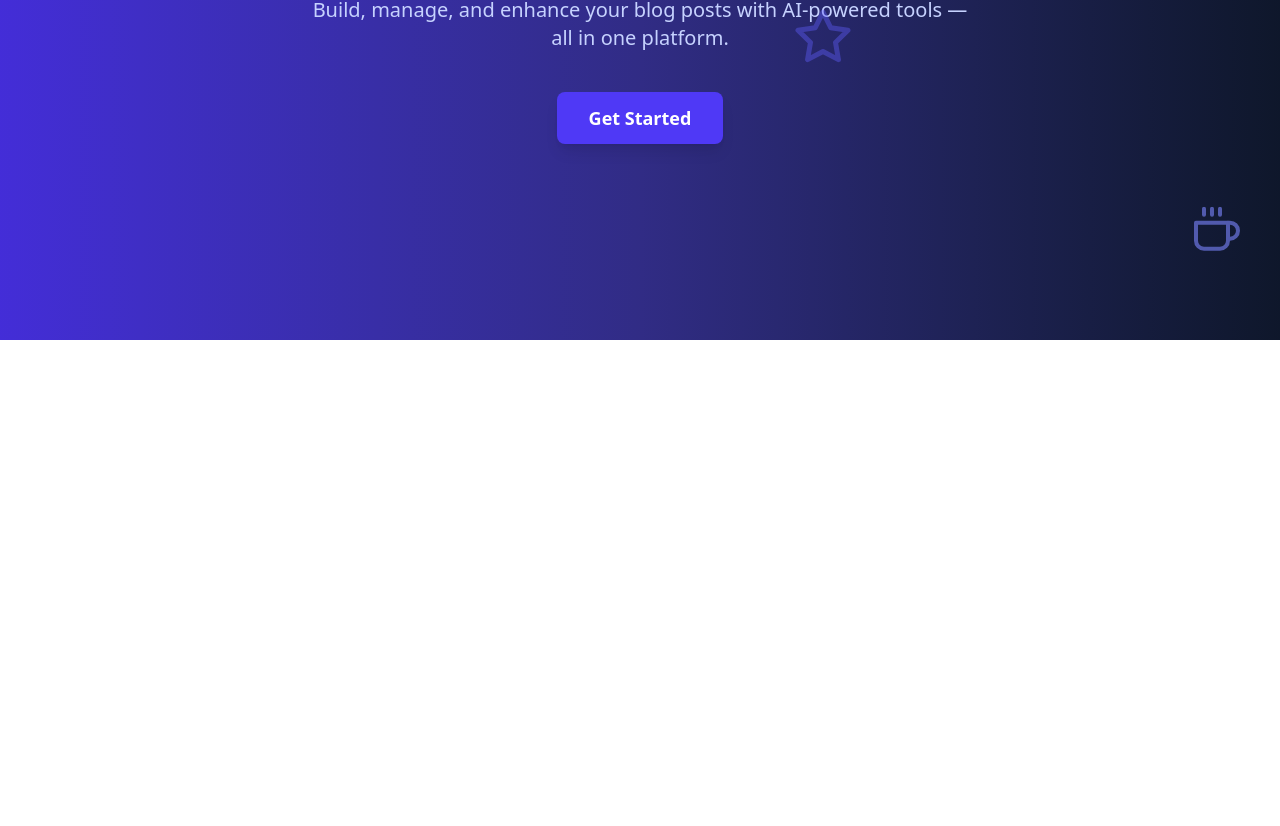
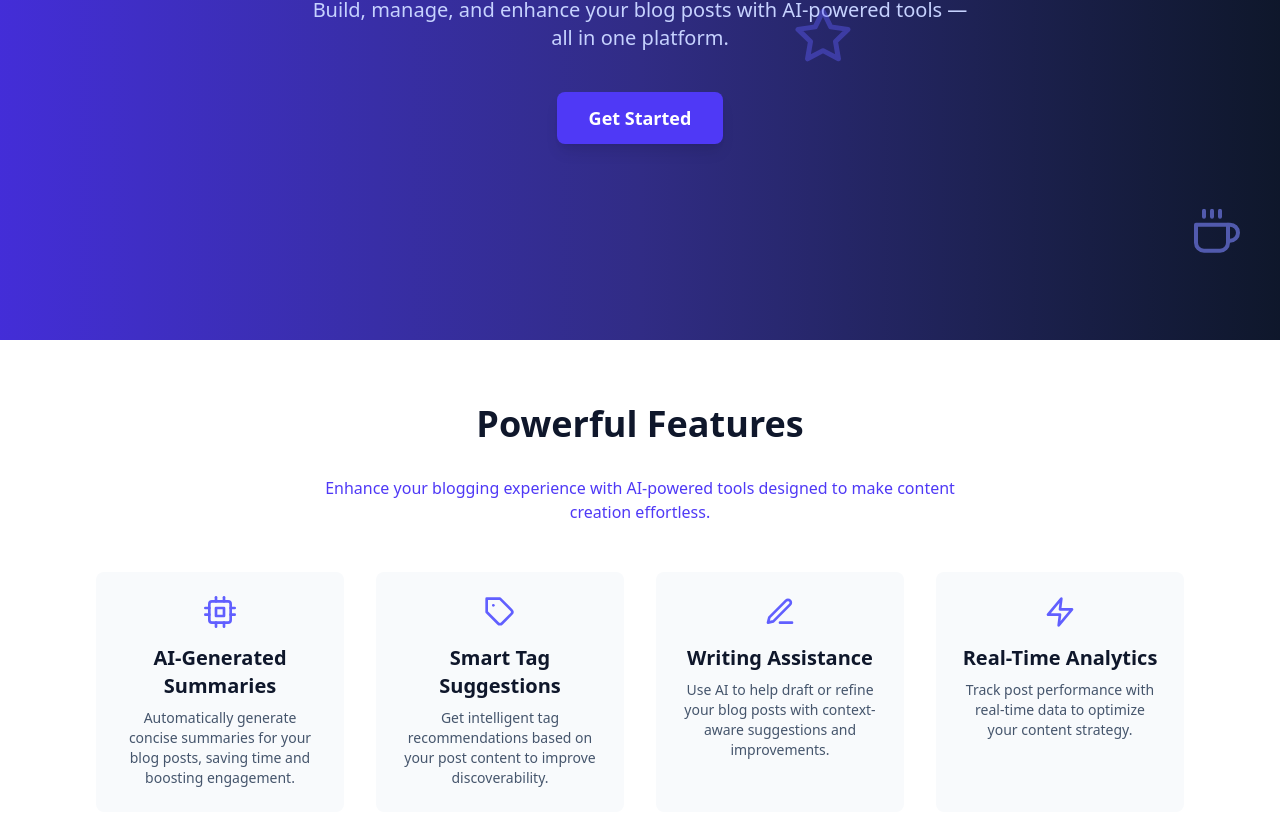
Before and after one commit to Md-Sufian-Jidan/giniblog, a Next.js app: page / in a window 1280 px wide. Shown: the part 364-1190 px from the top of the page. Before the commit the page ends 800 px from the top, so only its background shows below. Built offline with nearby package versions, Linux system fonts and the light colour scheme.

Commit message:
navbar & hero component added

```diff
--- a/src/app/page.tsx
+++ b/src/app/page.tsx
@@ -1,9 +1,11 @@
+import Features from "@/components/Features";
 import Hero from "@/components/Hero";
 
 export default function Home() {
   return (
     <>
     <Hero />
+    <Features />
     </>
   );
 }
--- /dev/null
+++ b/src/components/Features.tsx
@@ -0,0 +1,64 @@
+// src/components/Features.tsx
+'use client';
+
+import { motion } from 'framer-motion';
+import { FiCpu, FiTag, FiEdit3, FiZap } from 'react-icons/fi';
+
+const features = [
+  {
+    title: 'AI-Generated Summaries',
+    description:
+      'Automatically generate concise summaries for your blog posts, saving time and boosting engagement.',
+    icon: <FiCpu size={32} className="text-indigo-500" />,
+  },
+  {
+    title: 'Smart Tag Suggestions',
+    description:
+      'Get intelligent tag recommendations based on your post content to improve discoverability.',
+    icon: <FiTag size={32} className="text-indigo-500" />,
+  },
+  {
+    title: 'Writing Assistance',
+    description:
+      'Use AI to help draft or refine your blog posts with context-aware suggestions and improvements.',
+    icon: <FiEdit3 size={32} className="text-indigo-500" />,
+  },
+  {
+    title: 'Real-Time Analytics',
+    description:
+      'Track post performance with real-time data to optimize your content strategy.',
+    icon: <FiZap size={32} className="text-indigo-500" />,
+  },
+];
+
+export default function Features() {
+  return (
+    <section className="py-16 bg-white dark:bg-slate-900">
+      <div className="max-w-7xl mx-auto px-6 sm:px-12 lg:px-24 text-center">
+        <h2 className="text-3xl sm:text-4xl font-extrabold text-slate-900 dark:text-white mb-8">
+          Powerful Features
+        </h2>
+        <p className="text-indigo-600 dark:text-indigo-400 mb-12 max-w-2xl mx-auto">
+          Enhance your blogging experience with AI-powered tools designed to make content creation effortless.
+        </p>
+
+        <div className="grid gap-8 sm:grid-cols-2 lg:grid-cols-4">
+          {features.map(({ title, description, icon }, i) => (
+            <motion.div
+              key={title}
+              whileHover={{ scale: 1.05, boxShadow: '0 10px 25px rgba(99, 102, 241, 0.3)' }}
+              transition={{ type: 'spring', stiffness: 300, damping: 20 }}
+              className="bg-slate-50 dark:bg-slate-800 rounded-lg p-6 cursor-pointer flex flex-col items-center text-center"
+            >
+              <div className="mb-4">{icon}</div>
+              <h3 className="text-xl font-semibold text-slate-900 dark:text-white mb-2">
+                {title}
+              </h3>
+              <p className="text-slate-600 dark:text-slate-300 text-sm">{description}</p>
+            </motion.div>
+          ))}
+        </div>
+      </div>
+    </section>
+  );
+}
```
